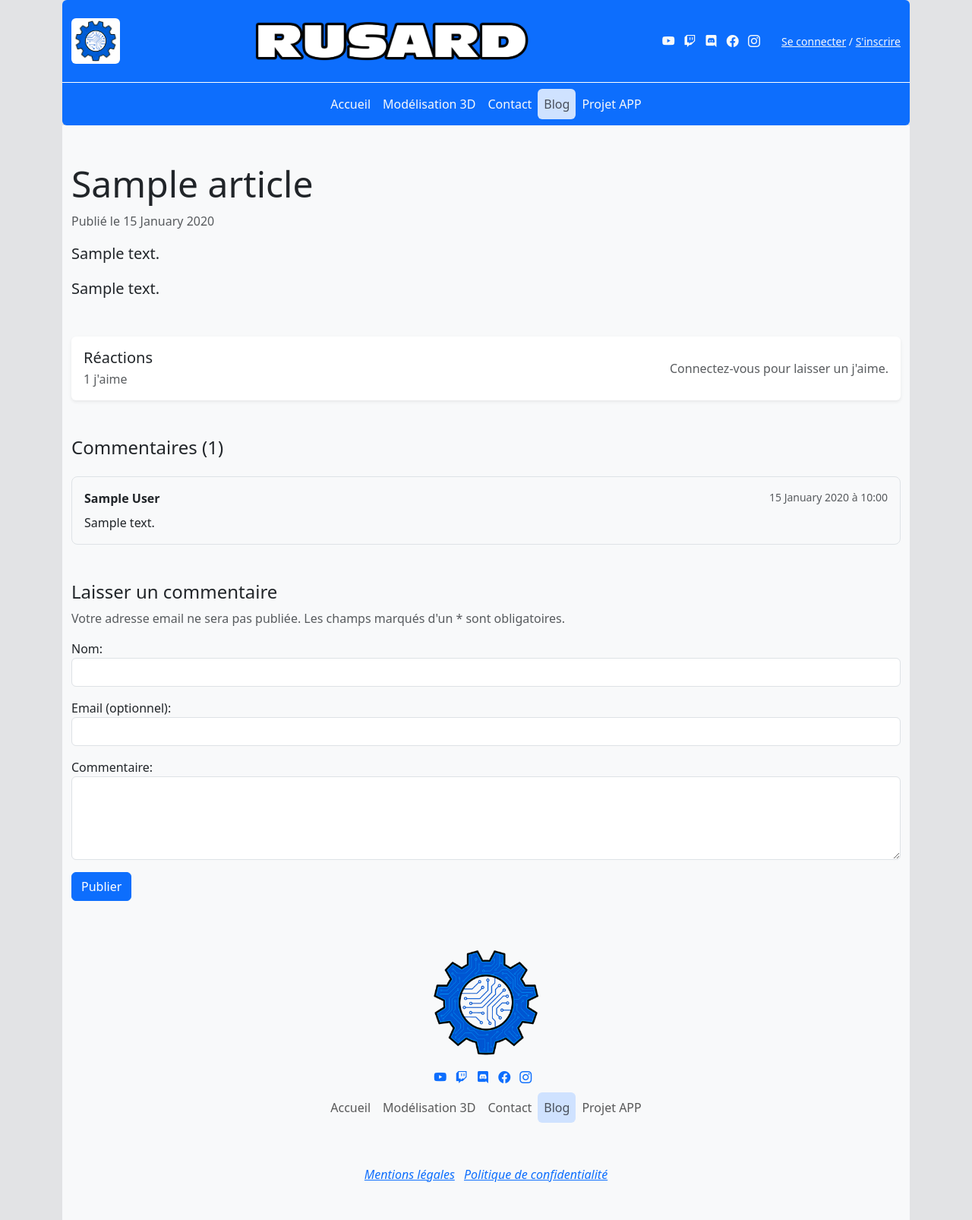
After one commit to Rusard/site-rusard, a Django app: a page that uses rusard_site/rusardhome/templates/rusardhome/base.html in a window 1280 px wide. The commit adds this page. Shown: the whole page at 76% size. Run offline with Django 5.2, Linux system fonts and the light colour scheme; tables that the repository leaves empty hold one stand-in row (values such as "Sample post").

Commit message:
Add blog detail and list templates, along with tests for commenting and liking functionality
- Created `blog_detail.html` template for displaying individual blog articles with comments and like functionality.
- Created `blog_list.html` template for listing all blog articles with excerpts and metadata.
- Implemented tests for:
  - Displaying articles on the blog list page.
  - Submitting comments on blog articles.
  - Handling authenticated comments with user identity.
  - Toggling likes on articles, including checks for unauthenticated users.

```diff
--- /dev/null
+++ b/rusard_site/pytest.ini
@@ -0,0 +1,3 @@
+[pytest]
+DJANGO_SETTINGS_MODULE = rusard_site.settings
+python_files = tests.py test_*.py *_tests.py
--- a/rusard_site/rusard_site/urls.py
+++ b/rusard_site/rusard_site/urls.py
@@ -35,6 +35,9 @@ urlpatterns = [
     path("", views.accueil, name="accueil"),
     path("Accueil/", views.accueil, name="accueil"),
     path("Modélisation/", views.modelisation, name="modelisation"),
+    path("Blog/", views.blog_list, name="blog_list"),
+    path("Blog/<slug:slug>/", views.blog_detail, name="blog_detail"),
+    path("Blog/<slug:slug>/like/", views.blog_toggle_like, name="blog_toggle_like"),
     path("About/", views.about, name="about"),
     path("ProjetAPP/", views.projetapp, name="projetapp"),
     path("Contact/", views.contact, name="contact"),
--- a/rusard_site/rusardhome/forms.py
+++ b/rusard_site/rusardhome/forms.py
@@ -1,4 +1,8 @@
+"""Forms used across rusardhome views."""
+
 from django import forms
+
+from .models import Comment
 
 
 class ContactForm(forms.Form):
@@ -45,3 +49,25 @@ class ContactForm(forms.Form):
         if website:
             raise forms.ValidationError("Le formulaire n'a pas pu être envoyé.")
         return website
+
+
+class CommentForm(forms.ModelForm):
+    """Collect a visitor comment for a blog article."""
+
+    class Meta:
+        model = Comment
+        fields = ["author_name", "author_email", "body"]
+        labels = {
+            "author_name": "Nom",
+            "author_email": "Email (optionnel)",
+            "body": "Commentaire",
+        }
+        widgets = {
+            "body": forms.Textarea(attrs={"rows": 4}),
+        }
+
+    def __init__(self, *args, **kwargs):
+        super().__init__(*args, **kwargs)
+        for field in self.fields.values():
+            classes = field.widget.attrs.get("class", "")
+            field.widget.attrs["class"] = f"form-control {classes}".strip()
--- a/rusard_site/rusardhome/sitemaps.py
+++ b/rusard_site/rusardhome/sitemaps.py
@@ -12,6 +12,7 @@ class StaticViewSitemap(Sitemap):
             'accueil',
             'modelisation',
             'contact',
+            'blog_list',
             'about',
             'projetapp',
             'contactconfirme',
--- a/rusard_site/rusardhome/templates/rusardhome/base.html
+++ b/rusard_site/rusardhome/templates/rusardhome/base.html
@@ -101,9 +101,9 @@
                       <li class="nav-item">
                           <a href="{% url 'contact' %}" class="{% if request.resolver_match.url_name == 'contact' %}nav-link bg-primary-subtle rounded{% else %}nav-link text-light{% endif %}">Contact</a>
                       </li>
-                      <li class="nav-item">
-                          <a href="{% url 'about' %}" class="{% if request.resolver_match.url_name == 'about' %}nav-link bg-primary-subtle rounded{% else %}nav-link text-light{% endif %}">Blog</a>
-                      </li>
+                        <li class="nav-item">
+                            <a href="{% url 'blog_list' %}" class="{% if request.resolver_match.url_name == 'blog_list' or request.resolver_match.url_name == 'blog_detail' %}nav-link bg-primary-subtle rounded{% else %}nav-link text-light{% endif %}">Blog</a>
+                        </li>
                         <li class="nav-item">
                             <a href="{% url 'projetapp' %}" class="{% if request.resolver_match.url_name == 'projetapp' %}nav-link bg-primary-subtle rounded{% else %}nav-link text-light{% endif %}">Projet APP</a>
                         </li>
@@ -159,7 +159,7 @@
                             <a href="{% url 'contact' %}" class="{% if request.resolver_match.url_name == 'contact' %}nav-link bg-primary-subtle rounded{% else %}nav-link{% endif %}">Contact</a>
                         </li>
                         <li class="nav-item">
-                            <a href="{% url 'about' %}" class="{% if request.resolver_match.url_name == 'about' %}nav-link bg-primary-subtle rounded{% else %}nav-link{% endif %}">Blog</a>
+                            <a href="{% url 'blog_list' %}" class="{% if request.resolver_match.url_name == 'blog_list' or request.resolver_match.url_name == 'blog_detail' %}nav-link bg-primary-subtle rounded{% else %}nav-link{% endif %}">Blog</a>
                         </li>
                         <li class="nav-item">
                             <a href="{% url 'projetapp' %}" class="{% if request.resolver_match.url_name == 'projetapp' %}nav-link bg-primary-subtle rounded{% else %}nav-link{% endif %}">Projet APP</a>
--- /dev/null
+++ b/rusard_site/rusardhome/templates/rusardhome/blog_detail.html
@@ -0,0 +1,94 @@
+{% extends 'rusardhome/base.html' %}
+
+{% block title %}{{ article.title }} - Blog - Rusard{% endblock %}
+{% block meta_description %}{{ article.excerpt|default:"Article du blog de Rusard." }}{% endblock %}
+{% block og_title %}{{ article.title }}{% endblock %}
+{% block og_description %}{{ article.excerpt|default:"Article du blog de Rusard." }}{% endblock %}
+
+{% block content %}
+<div class="container bg-light py-5">
+    <article class="mb-5">
+        <h1 class="display-5">{{ article.title }}</h1>
+        <p class="text-muted">
+            Publié le {{ article.created_at|date:"d F Y" }}
+            {% if article.updated_at and article.updated_at|date:"d F Y" != article.created_at|date:"d F Y" %}
+                • Mis à jour le {{ article.updated_at|date:"d F Y" }}
+            {% endif %}
+        </p>
+        {% if article.excerpt %}
+            <p class="lead">{{ article.excerpt }}</p>
+        {% endif %}
+        <div class="article-content fs-5">
+            {{ article.content|linebreaks }}
+        </div>
+    </article>
+
+    <section class="mb-5" aria-labelledby="likes-section">
+        <div class="card border-0 shadow-sm">
+            <div class="card-body d-flex justify-content-between align-items-center">
+                <div>
+                    <h2 id="likes-section" class="h5 mb-1">Réactions</h2>
+                    <p class="mb-0 text-muted">{{ article.total_likes }} j'aime</p>
+                </div>
+                {% if request.user.is_authenticated %}
+                    <form method="post" action="{% url 'blog_toggle_like' article.slug %}">
+                        {% csrf_token %}
+                        <button type="submit" class="btn {% if has_user_like %}btn-danger{% else %}btn-outline-danger{% endif %}">
+                            {% if has_user_like %}
+                                <i class="bi bi-heart-fill"></i> Retirer mon j'aime
+                            {% else %}
+                                <i class="bi bi-heart"></i> J'aime cet article
+                            {% endif %}
+                        </button>
+                    </form>
+                {% else %}
+                    <p class="mb-0 text-muted">Connectez-vous pour laisser un j'aime.</p>
+                {% endif %}
+            </div>
+        </div>
+    </section>
+
+    <section id="comments" aria-labelledby="comments-title">
+        <h2 id="comments-title" class="h4">Commentaires ({{ comments|length }})</h2>
+        {% if comments %}
+            <div class="mt-4">
+                {% for comment in comments %}
+                    <div class="border rounded-3 p-3 mb-3">
+                        <div class="d-flex justify-content-between align-items-start">
+                            <strong>{{ comment.author_name }}</strong>
+                            <small class="text-muted">{{ comment.created_at|date:"d F Y à H:i" }}</small>
+                        </div>
+                        <p class="mt-2 mb-0">{{ comment.body|linebreaksbr }}</p>
+                    </div>
+                {% endfor %}
+            </div>
+        {% else %}
+            <p class="text-muted">Soyez le premier à laisser un commentaire.</p>
+        {% endif %}
+    </section>
+
+    <section class="mt-5" aria-labelledby="comment-form-title">
+        <h2 id="comment-form-title" class="h4">Laisser un commentaire</h2>
+        {% if not request.user.is_authenticated %}
+            <p class="text-muted">Votre adresse email ne sera pas publiée. Les champs marqués d'un * sont obligatoires.</p>
+        {% endif %}
+        <form method="post" class="mt-3">
+            {% csrf_token %}
+            {{ comment_form.non_field_errors }}
+            {% for field in comment_form %}
+                <div class="mb-3">
+                    {{ field.label_tag }}
+                    {{ field }}
+                    {% if field.help_text %}
+                        <div class="form-text">{{ field.help_text }}</div>
+                    {% endif %}
+                    {% for error in field.errors %}
+                        <div class="invalid-feedback d-block">{{ error }}</div>
+                    {% endfor %}
+                </div>
+            {% endfor %}
+            <button type="submit" name="comment_submit" value="1" class="btn btn-primary">Publier</button>
+        </form>
+    </section>
+</div>
+{% endblock %}
--- a/rusard_site/rusardhome/templates/rusardhome/contact.html
+++ b/rusard_site/rusardhome/templates/rusardhome/contact.html
@@ -84,7 +84,6 @@
         </div>
     </section>
 </div>
-{% endblock %}
 <script src="https://www.google.com/recaptcha/api.js?render={{ recaptcha_site_key }}"></script>
 <script>
     function onClick() {
--- a/rusard_site/rusardhome/views.py
+++ b/rusard_site/rusardhome/views.py
@@ -4,11 +4,16 @@ import requests
 from django.conf import settings
 from django.contrib import messages
 from django.contrib.auth import login
+from django.contrib.auth.decorators import login_required
 from django.contrib.auth.forms import UserCreationForm
 from django.core.mail import send_mail
-from django.shortcuts import redirect, render
+from django.db.models import Count, Prefetch, Q
+from django.http import HttpResponseRedirect
+from django.shortcuts import get_object_or_404, redirect, render
+from django.views.decorators.http import require_POST
 
-from .forms import ContactForm
+from .forms import CommentForm, ContactForm
+from .models import Article, ArticleLike, Comment
 
 logger = logging.getLogger(__name__)
 
@@ -19,6 +24,101 @@ def contactconfirme(request):
 
 def accueil(request):
     return render(request, "rusardhome/accueil.html")
+
+
+def blog_list(request):
+    articles = (
+        Article.objects.all()
+        .annotate(
+            approved_comments_total=Count(
+                "comments",
+                filter=Q(comments__is_approved=True),
+            ),
+            likes_total=Count("likes", distinct=True),
+        )
+        .order_by("-created_at")
+    )
+    return render(
+        request,
+        "rusardhome/blog_list.html",
+        {
+            "articles": articles,
+        },
+    )
+
+
+def blog_detail(request, slug):
+    article = get_object_or_404(
+        Article.objects.prefetch_related(
+            Prefetch(
+                "comments",
+                queryset=Comment.objects.filter(is_approved=True).select_related("user"),
+            ),
+            "likes",
+        ),
+        slug=slug,
+    )
+    comments = article.comments.all()
+
+    user_display_name = ""
+    user_email = ""
+    if request.user.is_authenticated:
+        user_display_name = (
+            request.user.get_full_name() or request.user.get_username()
+        )
+        user_email = request.user.email
+
+    if request.method == "POST" and "comment_submit" in request.POST:
+        form = CommentForm(request.POST)
+        if form.is_valid():
+            comment = form.save(commit=False)
+            if request.user.is_authenticated:
+                comment.user = request.user
+                comment.author_name = user_display_name
+                if user_email:
+                    comment.author_email = user_email
+            comment.article = article
+            comment.save()
+            messages.success(request, "Votre commentaire a bien été publié.")
+            return HttpResponseRedirect(f"{article.get_absolute_url()}#comments")
+    else:
+        initial = {}
+        if user_display_name:
+            initial["author_name"] = user_display_name
+        if user_email:
+            initial["author_email"] = user_email
+        form = CommentForm(initial=initial)
+
+    has_user_like = False
+    if request.user.is_authenticated:
+        has_user_like = article.likes.filter(user=request.user).exists()
+
+    return render(
+        request,
+        "rusardhome/blog_detail.html",
+        {
+            "article": article,
+            "comments": comments,
+            "comment_form": form,
+            "has_user_like": has_user_like,
+        },
+    )
+
+
+@login_required
+@require_POST
+def blog_toggle_like(request, slug):
+    article = get_object_or_404(Article, slug=slug)
+    like, created = ArticleLike.objects.get_or_create(
+        article=article,
+        user=request.user,
+    )
+    if created:
+        messages.success(request, "Merci pour votre j'aime !")
+    else:
+        like.delete()
+        messages.info(request, "Votre j'aime a été retiré.")
+    return HttpResponseRedirect(article.get_absolute_url())
 
 
 def modelisation(request):
```
Also changed, not shown: rusard_site/rusardhome/admin.py (+38 -0 lines), rusard_site/rusardhome/models.py (+86 -2 lines), rusard_site/rusardhome/templates/rusardhome/blog_list.html (added, +46 -0 lines), rusard_site/rusardhome/templates/rusardhome/contactconfirme.html (+11 -10 lines), rusard_site/tests/test_blog.py (added, +90 -0 lines), rusard_site/rusardhome/migrations/0001_initial.py (added), rusard_site/rusardhome/static/rusardhome/media/Logo-rusard-2025-s.png (added), 2 other files.
